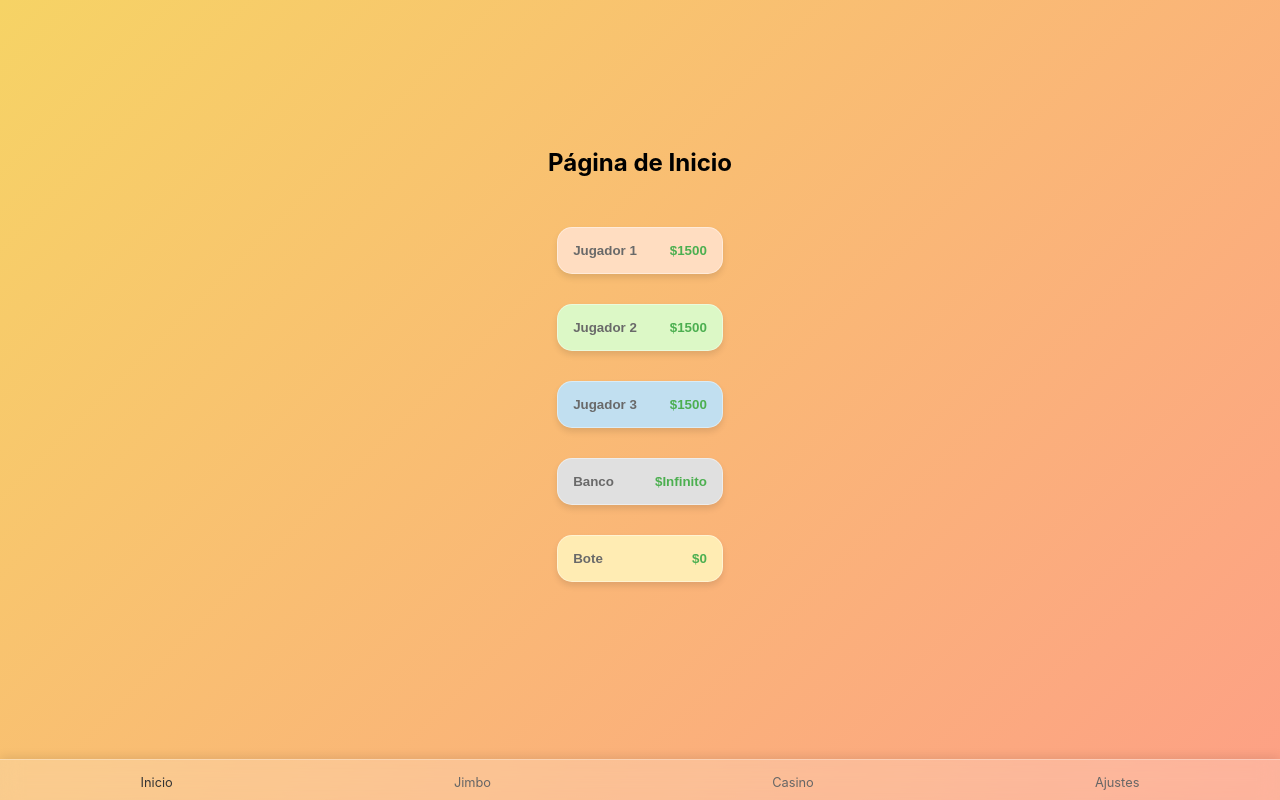
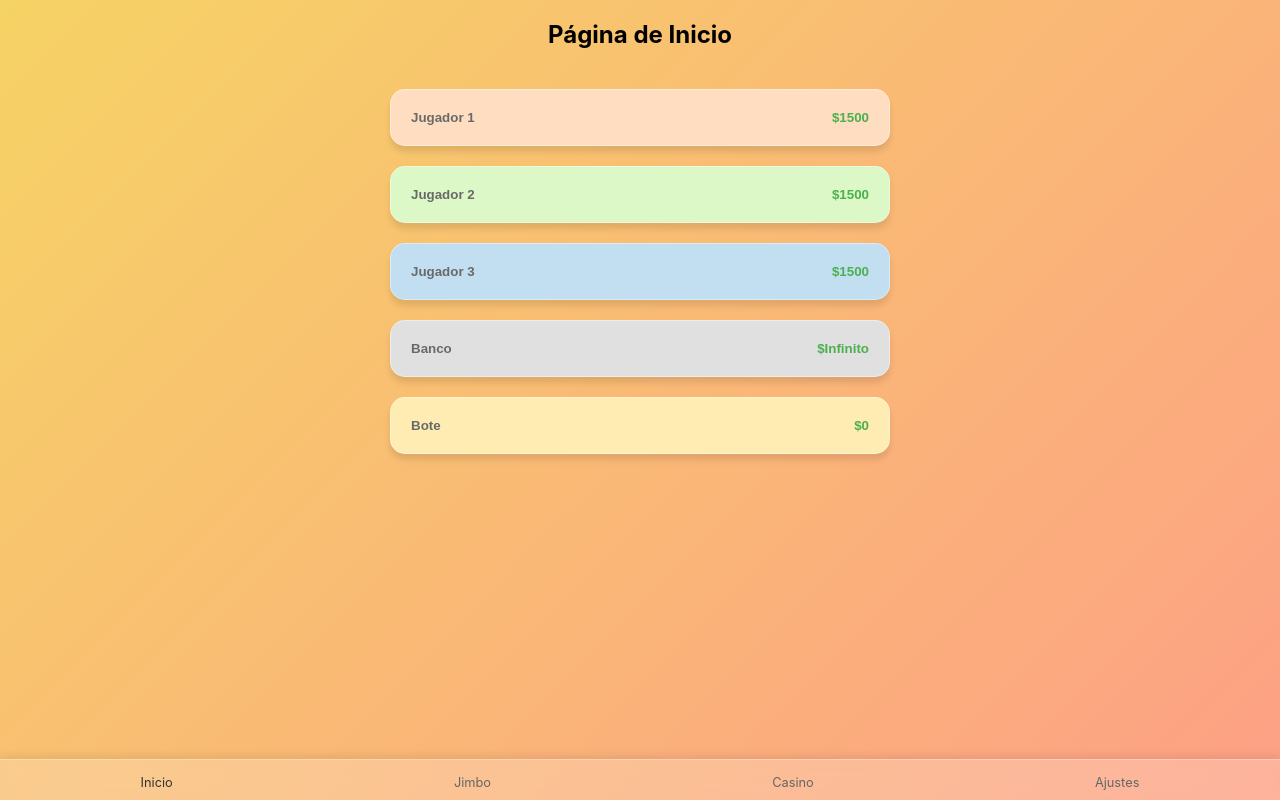
Before and after one commit to ctrl-strawberry/babapoly, a React (Vite) app: page / in a window 1280 px wide. Built offline with nearby package versions, Linux system fonts and the light colour scheme.

Commit message:
Primer commit: estructura base

```diff
--- a/src/styles/Home.css
+++ b/src/styles/Home.css
@@ -1,7 +1,7 @@
 .home-page {
   display: flex;
   flex-direction: column;
-  align-items: center;
+  align-items: center; /* Reintroducido para centrar los elementos */
   padding-bottom: 80px; /* Espacio para la barra de navegación inferior */
 }
 
@@ -10,6 +10,7 @@
   flex-direction: column;
   gap: 10px;
   margin-top: 20px;
-  width: 90%; /* Ajustar el ancho para que los botones sean largos */
+  width: 100%; /* Ajustar el ancho para que los botones sean largos */
   max-width: 500px; /* Limitar el ancho máximo para pantallas grandes */
+  padding: 0 10px; /* Añadir padding horizontal para que no toquen los bordes */
 }
--- a/src/styles/PlayerCard.css
+++ b/src/styles/PlayerCard.css
@@ -1,16 +1,15 @@
 .player-card {
+  width: 100%; /* Ocupar todo el ancho disponible */
+  max-width: 500px; /* Limitar el ancho para pantallas muy anchas */
   background: rgba(255, 255, 255, 0.3);
   border-radius: 15px;
-  padding: 15px;
-  margin: 0;
-  box-shadow: 0 4px 6px rgba(0, 0, 0, 0.1);
+  padding: 20px;
+  margin-bottom: 10px; /* Añadir espacio entre las tarjetas */
+  box-shadow: 0 6px 6px rgba(0, 0, 0, 0.1);
   backdrop-filter: blur(5px);
   -webkit-backdrop-filter: blur(5px);
   border: 1px solid rgba(255, 255, 255, 0.4);
   color: #333;
-  width: 100%; /* Ocupar todo el ancho disponible */
-  max-width: 400px; /* Limitar el ancho máximo del botón */
-  margin: 10px auto; /* Centrar el botón y añadir espacio vertical */
   display: flex;
   justify-content: space-between; /* Alinear nombre a la izquierda y dinero a la derecha */
   align-items: center;
@@ -23,7 +22,7 @@
 }
 
 .player-card.selected {
-  border: 2px solid #007bff; /* Borde azul para indicar selección */
+  border: 2px solid #3678ce; /* Borde azul para indicar selección */
   box-shadow: 0 0 15px rgba(0, 123, 255, 0.5); /* Sombra azul para resaltar */
 }
 
@@ -39,7 +38,7 @@
 
 .money-animation {
   position: absolute;
-  right: 15px;
+  right: 80px;
   font-weight: bold;
   animation: fadeOutUp 5s forwards;
 }
--- a/src/styles/index.css
+++ b/src/styles/index.css
@@ -8,9 +8,10 @@ body {
   -moz-osx-font-smoothing: grayscale;
   background: linear-gradient(135deg, #f6d365 0%, #fda085 100%); /* Ejemplo de gradiente pastel */
   min-height: 100vh;
-  display: flex;
-  justify-content: center;
-  align-items: center;
+  /* display: flex; */ /* Eliminado para permitir que el contenido se extienda */
+  /* justify-content: center; */ /* Eliminado para permitir que el contenido se extienda */
+  /* align-items: center; */ /* Eliminado para permitir que el contenido se extienda */
+  padding: 0 10px; /* Añadir padding horizontal al body */
 }
 
 #root, .App {
@@ -18,8 +19,8 @@ body {
   height: 100%;
   display: flex;
   flex-direction: column;
-  align-items: center;
-  justify-content: center;
+  /* align-items: center; */ /* Eliminado para permitir que el contenido se extienda */
+  /* justify-content: center; */ /* Eliminado para permitir que el contenido se extienda */
 }
 
 code {
--- /dev/null
+++ b/vite.config.js
@@ -0,0 +1,8 @@
+import { defineConfig } from 'vite'
+import react from '@vitejs/plugin-react'
+
+// https://vitejs.dev/config/
+export default defineConfig({
+  base: '/babapoly/',
+  plugins: [react()],
+})
```
Also changed, not shown: package.json (+6 -1 lines), 1 other file (tests, documents, lock files or other folders).
